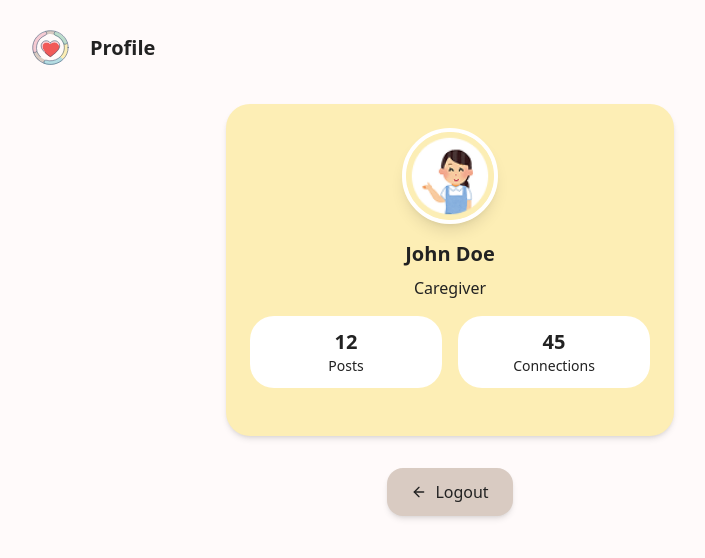
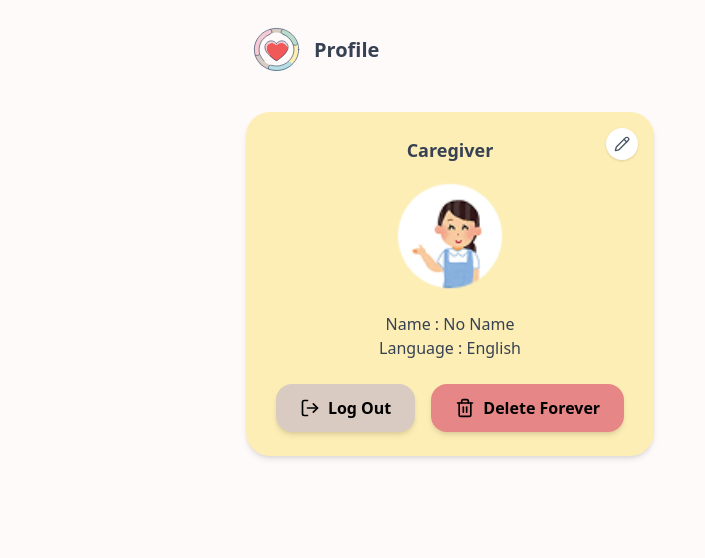
Before and after one commit to magentaong/BefriendersCircle, a React (Vite) app in the folder client/: page /profile in a window 1280 px wide. Shown: the top 558 px of the page, without its empty margins (190-895 px from the left). Built offline with nearby package versions, Linux system fonts and the light colour scheme; no server answers; sample sign-in values are in the browser's storage.

Commit message:
Revert "Update Profile.tsx"
This reverts commit bbfa51ee76eafdc4c0bb1e9d289817cb067b5507.

```diff
--- a/client/src/pages/Profile.tsx
+++ b/client/src/pages/Profile.tsx
@@ -1,59 +1,101 @@
-import { Link } from "react-router-dom";
-import { ArrowLeft } from "lucide-react";
+import { Link, useNavigate } from "react-router-dom";
+import { LogOut, Trash2, Pencil } from "lucide-react";
+import { fetchCurrentUser } from "../api/auth";
+import { useEffect, useState } from "react";
 
 export default function Profile() {
+  const navigate = useNavigate();
+  const [name, setName] = useState("");
+  const [language, setLanguage] = useState("English");
   const handleLogout = () => {
     localStorage.removeItem("token");
     localStorage.removeItem("cID");
-    window.location.href = "/";
+    navigate("/login");
   };
 
+  const handleDelete = () => {
+    // add your API call here for delete account
+    alert("Account deleted forever (not really yet HEUHEUUE)");
+  };
+
+  useEffect(() => {
+    const loadUser = async () => {
+      try {
+        const user = await fetchCurrentUser();
+        setName(user.name);
+        setLanguage(user.language);
+      } catch (err) {
+        console.error("Failed to load user", err);
+      }
+    };
+    loadUser();
+  }, []);
+
   return (
-    <main className="w-full mx-auto px-4 md:px-6 py-4 md:py-6 max-w-4xl">
+    <main className="w-full mx-auto px-5 py-5  max-w-md">
       {/* Header */}
-      <header className="w-full flex items-center justify-between mb-6 md:mb-8">
-        <div className="flex items-center gap-2 md:gap-4">
+      <header className="w-full flex items-center justify-between mb-8">
+        <div className="flex items-center gap-2">
           <Link to="/">
-            <img src="/ESC.svg" alt="BefriendersCircle Logo" className="h-10 w-10 md:h-12 md:w-12" />
+            <img src="/ESC.svg" alt="BefriendersCircle Logo" className="h-15 w-15" />
+           </Link>
+          <h1 className="text-xl font-bold text-gray-700">Profile</h1>
+        </div>
+
+        {/* see how we wanna deal with nav :O
+        <div className="flex gap-3">
+          <Link to="/forum">
+            <button className="bg-blossom px-4 py-1 rounded-full text-charcoal shadow">Network</button>
           </Link>
-          <h1 className="text-lg md:text-xl font-bold text-charcoal">Profile</h1>
+          <Link to="/resources">
+            <button className="bg-pistachio px-4 py-1 rounded-full text-charcoal shadow">Resource</button>
+          </Link>
+          <Link to="/training">
+            <button className="bg-serene px-4 py-1 rounded-full text-charcoal shadow">Training</button>
+          </Link>
+          <img src="/Avatar.png" alt="Avatar" className="w-10 h-10 rounded-full border border-gray-300"/>
         </div>
+        */}
       </header>
 
       {/* Profile Card */}
-      <section className="bg-canary p-4 md:p-6 rounded-3xl shadow-md w-full relative text-center max-w-md mx-auto">
-        <div className="flex flex-col items-center">
-          <img
-            src="/Avatar.png"
-            alt="Profile Picture"
-            className="w-20 h-20 md:w-24 md:h-24 rounded-full border-4 border-white shadow-lg mb-4"
-          />
-          <h2 className="text-lg md:text-xl font-bold text-charcoal mb-2">John Doe</h2>
-          <p className="text-sm md:text-base text-charcoal mb-4">Caregiver</p>
+      <div className="flex justify-center">
+        <section className="bg-canary p-6 rounded-3xl shadow-md w-full relative text-center max-w-md">
+            <h2 className="text-lg font-semibold text-gray-700 mb-3">Caregiver</h2>
 
-          {/* Stats */}
-          <div className="grid grid-cols-2 gap-4 w-full mb-6">
-            <div className="bg-white rounded-xl p-3 text-center">
-              <p className="text-lg md:text-xl font-bold text-charcoal">12</p>
-              <p className="text-xs md:text-sm text-charcoal">Posts</p>
+            <button className="absolute top-4 right-4 bg-white rounded-full p-1 shadow">
+                <Pencil className="h-6 w-6 text-gray-600 p-1" />
+            </button>
+
+            <img src="/Avatar.png" alt="Profile Avatar" className="w-30 h-30 mx-auto mb-4"/>
+
+            <p className="text-gray-700 font-medium">Name : {name || "No Name"} </p>
+            {/* <p className="text-gray-700 font-medium">Password : f********</p>
+                boss i encrypted the password so uhm oops
+            */}
+            <p className="text-gray-700 font-medium">Language : {language || "English"}</p>
+
+            {/* Buttons */}
+            <div className="mt-6 flex flex-col sm:flex-row gap-4 justify-center">
+                <button
+                    onClick={handleLogout}
+                    className="flex items-center justify-center gap-2 px-6 py-3 bg-latte text-black rounded-2xl shadow-md hover:brightness-95 w-full sm:w-auto">
+                    <LogOut className="w-5 h-5" />
+                    <span className="font-semibold">Log Out</span>
+                </button>
+
+                <button
+                    onClick={handleDelete}
+                    className="flex items-center justify-center gap-2 px-6 py-3 bg-[#E78686] text-black rounded-2xl shadow-md hover:brightness-95 w-full sm:w-auto">
+                    <Trash2 className="w-5 h-5" />
+                    <span className="font-semibold">Delete Forever</span>
+                </button>
             </div>
-            <div className="bg-white rounded-xl p-3 text-center">
-              <p className="text-lg md:text-xl font-bold text-charcoal">45</p>
-              <p className="text-xs md:text-sm text-charcoal">Connections</p>
-            </div>
-          </div>
-        </div>
-      </section>
 
-      {/* Action Buttons */}
-      <div className="mt-6 md:mt-8 space-y-3 flex justify-center">
-        <button
-          onClick={handleLogout}
-          className="flex items-center justify-center gap-2 px-4 md:px-6 py-3 bg-latte text-charcoal rounded-2xl shadow-md hover:brightness-95">
-          <ArrowLeft className="w-4 h-4" />
-          Logout
-        </button>
+        </section>
       </div>
     </main>
   );
 }
+
+//TODO: Edit modal for profile :(, handle deleting account
```
